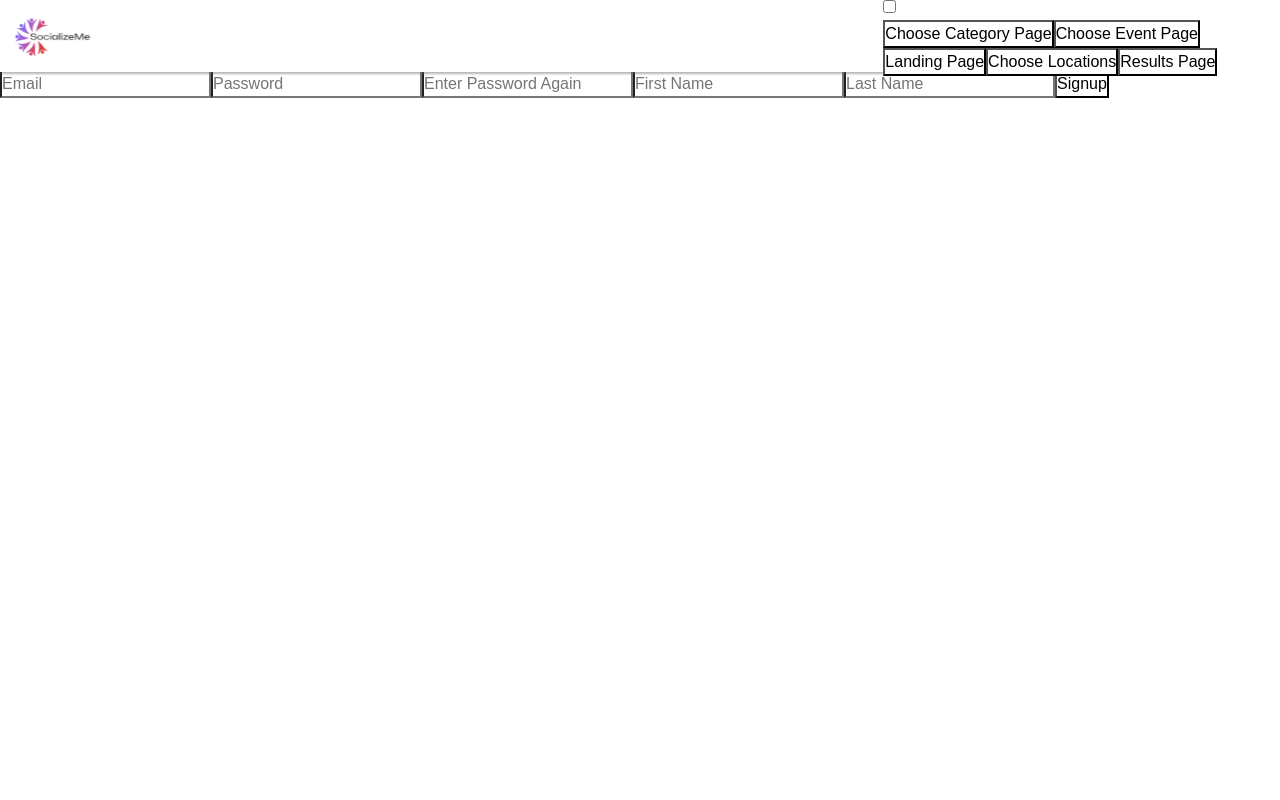
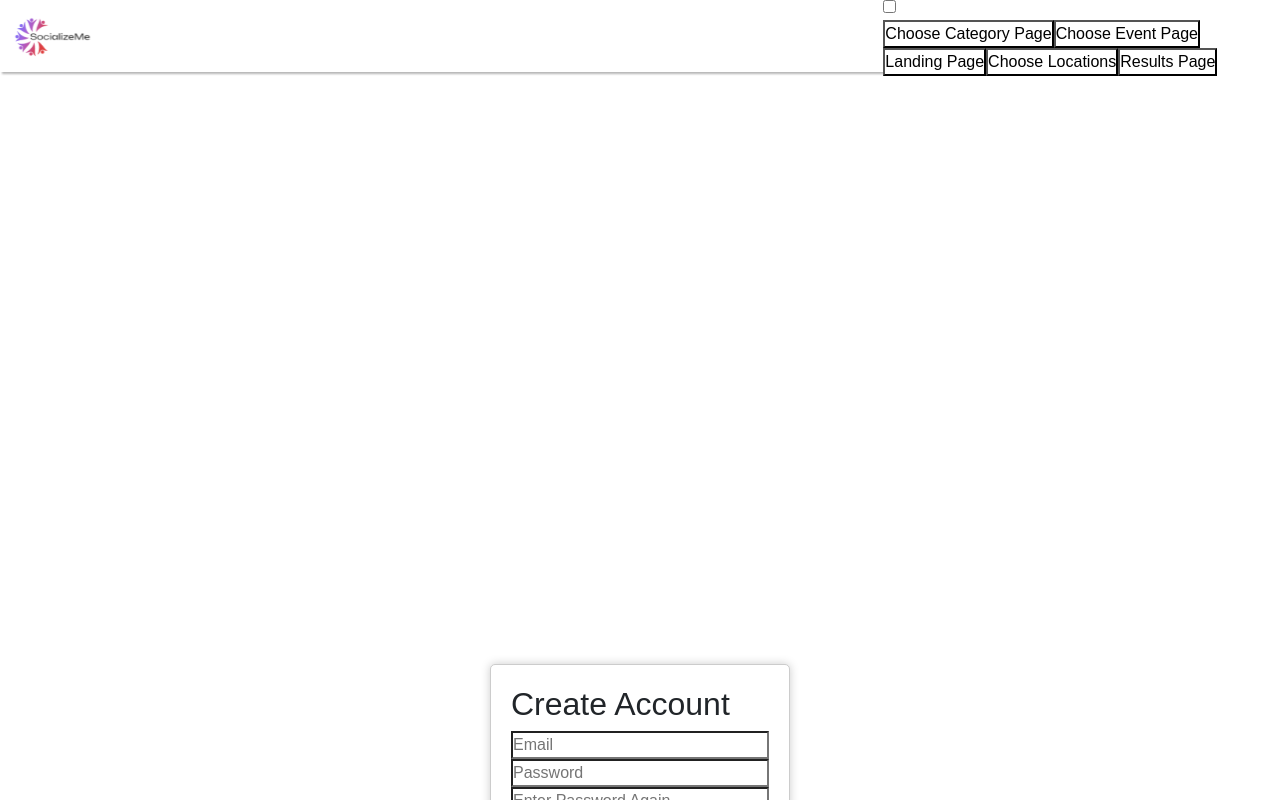
Before and after one commit to CptnPluto/itc-hackathon-socializeMe-client, a React (Create React App) app: page /signup in a window 1280 px wide. Shown: the top 800 px of the page. Built offline with nearby package versions, Linux system fonts and the light colour scheme; no server answers.

Commit message:
Added App.css back in

```diff
--- a/src/App.css
+++ b/src/App.css
@@ -1,3 +1,37 @@
 body {
-    margin: 0 !important
+    margin: 0 !important;
 }
+
+.loginForm,
+.signupForm {
+    display: flex;
+    flex-direction: column;
+    margin: 50% auto;
+    width: 300px;
+    height: 300px;
+    background-color: #fff;
+    border: 1px solid #ccc;
+    border-radius: 5px;
+    padding: 20px;
+    box-shadow: 0 0 10px #ccc;
+}
+
+.signupForm form {
+    display: flex;
+    flex-direction: column;
+}
+
+/* Make the .page_container class fade out when unmounted, and fade in when mounted */
+.page_container {
+    opacity: 0;
+    transition: opacity 0.5s;
+}
+
+.load_in {
+    opacity: 1;
+}
+
+.load_out {
+    opacity: 0;
+    margin: 0 !important;
+}
```
